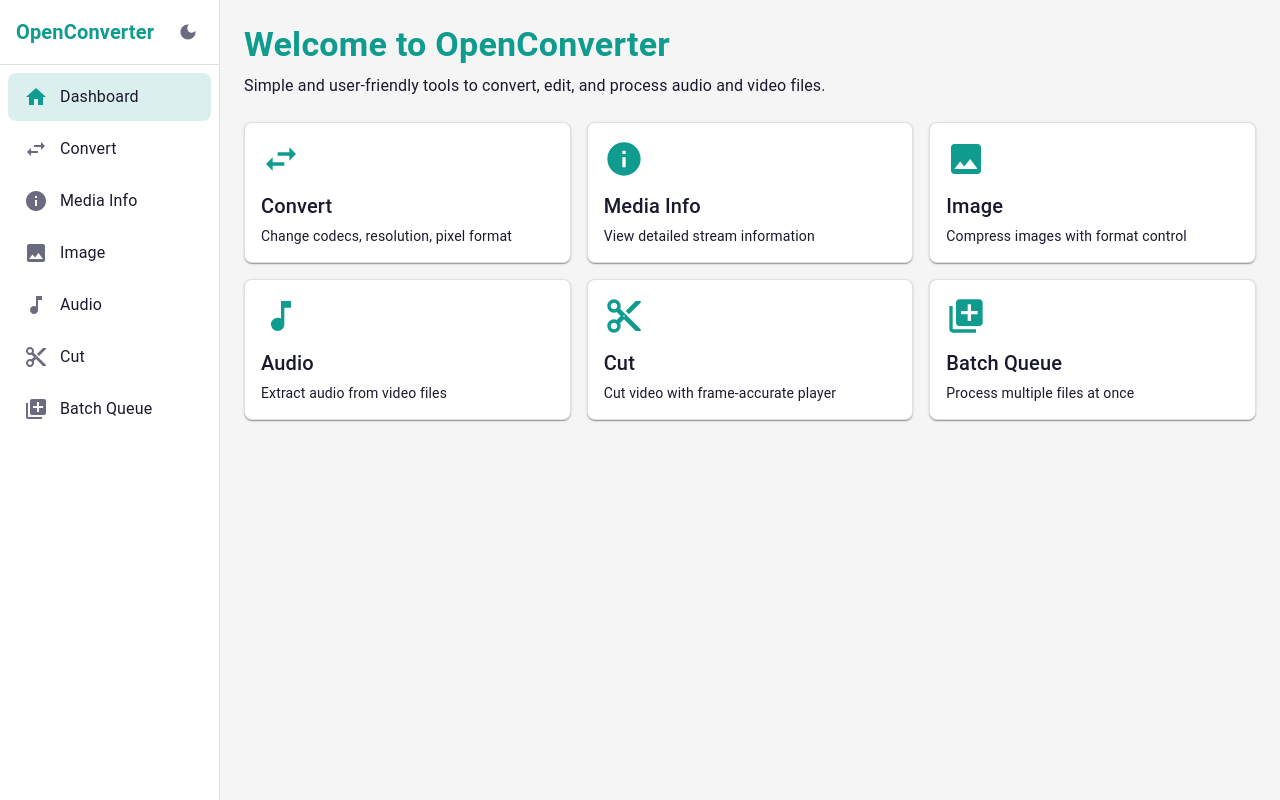
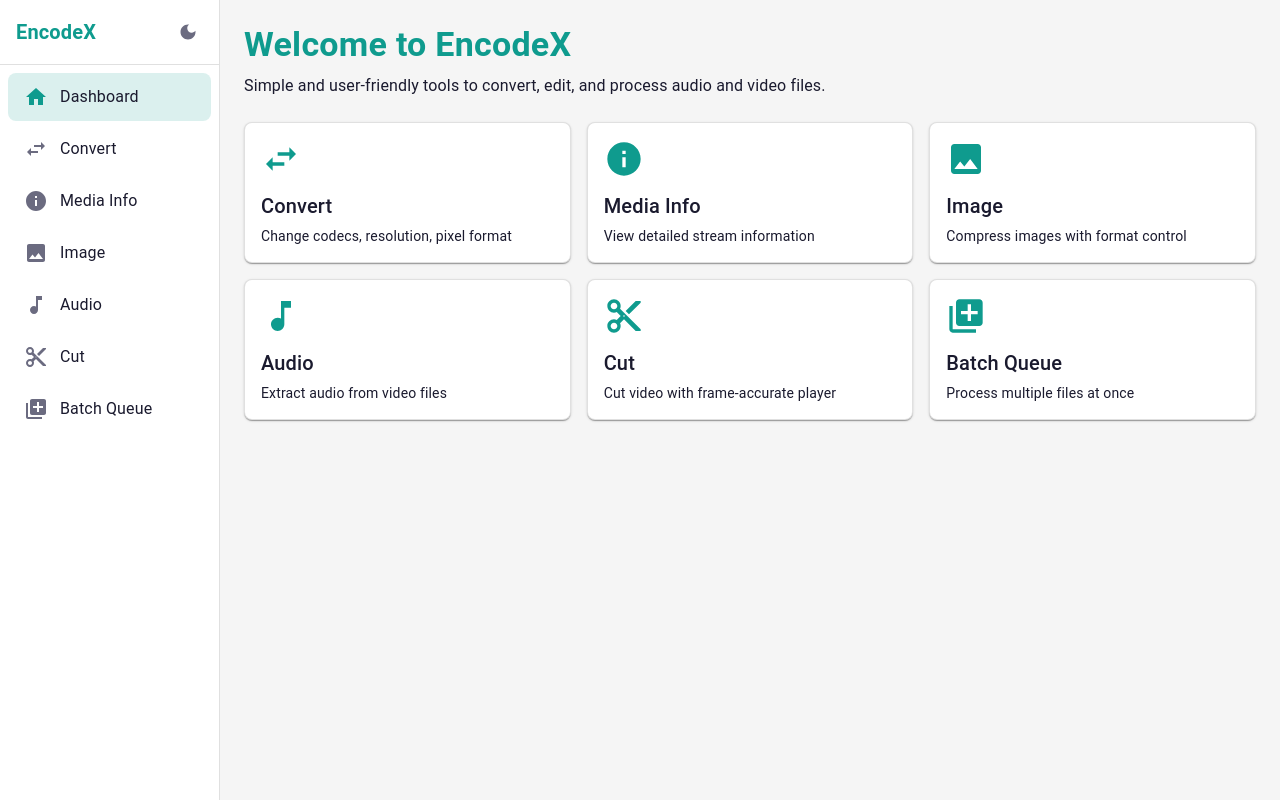
Before and after one commit to Sandeepv68/EncodeX, a React (Vite) app: page / in a window 1280 px wide. Built offline with nearby package versions, Linux system fonts and the light colour scheme.

Commit message:
updated the name of the project

```diff
--- a/package.json
+++ b/package.json
@@ -44,7 +44,7 @@
   },
   "build": {
     "appId": "com.openconverter.app",
-    "productName": "OpenConverter",
+    "productName": "EncodeX",
     "directories": {
       "output": "release"
     },
--- a/src/main/cli.ts
+++ b/src/main/cli.ts
@@ -11,7 +11,7 @@ export function runCli(): void {
 
   program
     .name(APP_NAME)
-    .description('OpenConverter - Multimedia conversion tool')
+    .description('EncodeX - Multimedia conversion tool')
     .argument('<input>', 'Input file')
     .argument('<output>', 'Output file')
     .option('--transcoder <type>', `Set transcoder type (${TRANSCODER_TYPES.join(', ')})`, TRANSCODER_TYPES[0])
--- a/src/renderer/index.html
+++ b/src/renderer/index.html
@@ -4,7 +4,7 @@
     <meta charset="UTF-8" />
     <meta name="viewport" content="width=device-width, initial-scale=1.0" />
     <meta http-equiv="Content-Security-Policy" content="default-src 'self'; script-src 'self'; style-src 'self' 'unsafe-inline'" />
-    <title>OpenConverter</title>
+    <title>EncodeX</title>
   </head>
   <body>
     <div id="root"></div>
--- a/src/renderer/pages/Dashboard.tsx
+++ b/src/renderer/pages/Dashboard.tsx
@@ -30,7 +30,7 @@ export default function Dashboard() {
   const navigate = useNavigate();
   return (
     <Box>
-      <Typography variant="h4" sx={{ color: 'primary.main', fontWeight: 700, mb: 1 }}>Welcome to OpenConverter</Typography>
+      <Typography variant="h4" sx={{ color: 'primary.main', fontWeight: 700, mb: 1 }}>Welcome to EncodeX</Typography>
       <Typography color="text.secondary" sx={{ mb: 3 }}>
         Simple and user-friendly tools to convert, edit, and process audio and video files.
       </Typography>
--- a/src/shared/ui-constants.ts
+++ b/src/shared/ui-constants.ts
@@ -9,7 +9,7 @@ export const WINDOW_SIZE = {
   MIN_HEIGHT: 600,
 } as const;
 
-export const APP_NAME = 'OpenConverter';
+export const APP_NAME = 'EncodeX';
 
 export const THEME_STORAGE_KEY = 'openconverter-theme';
 
```
